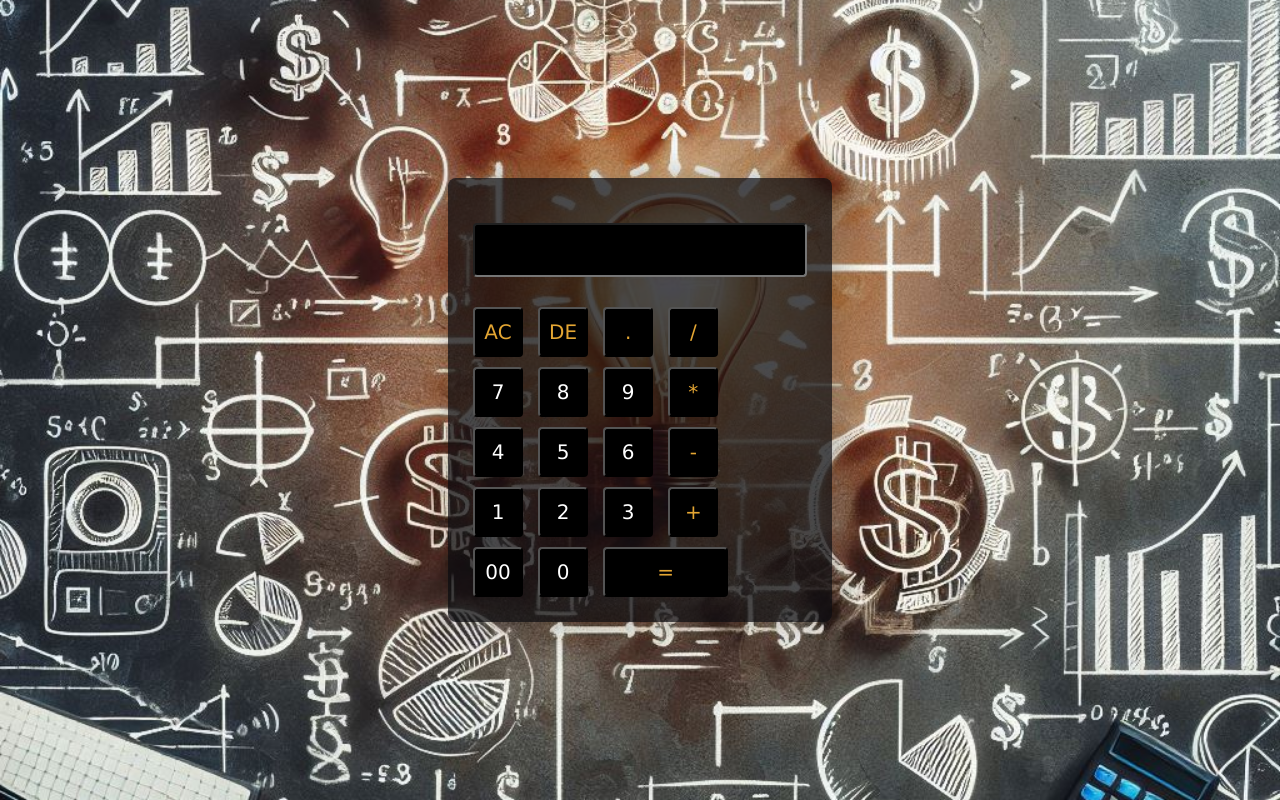
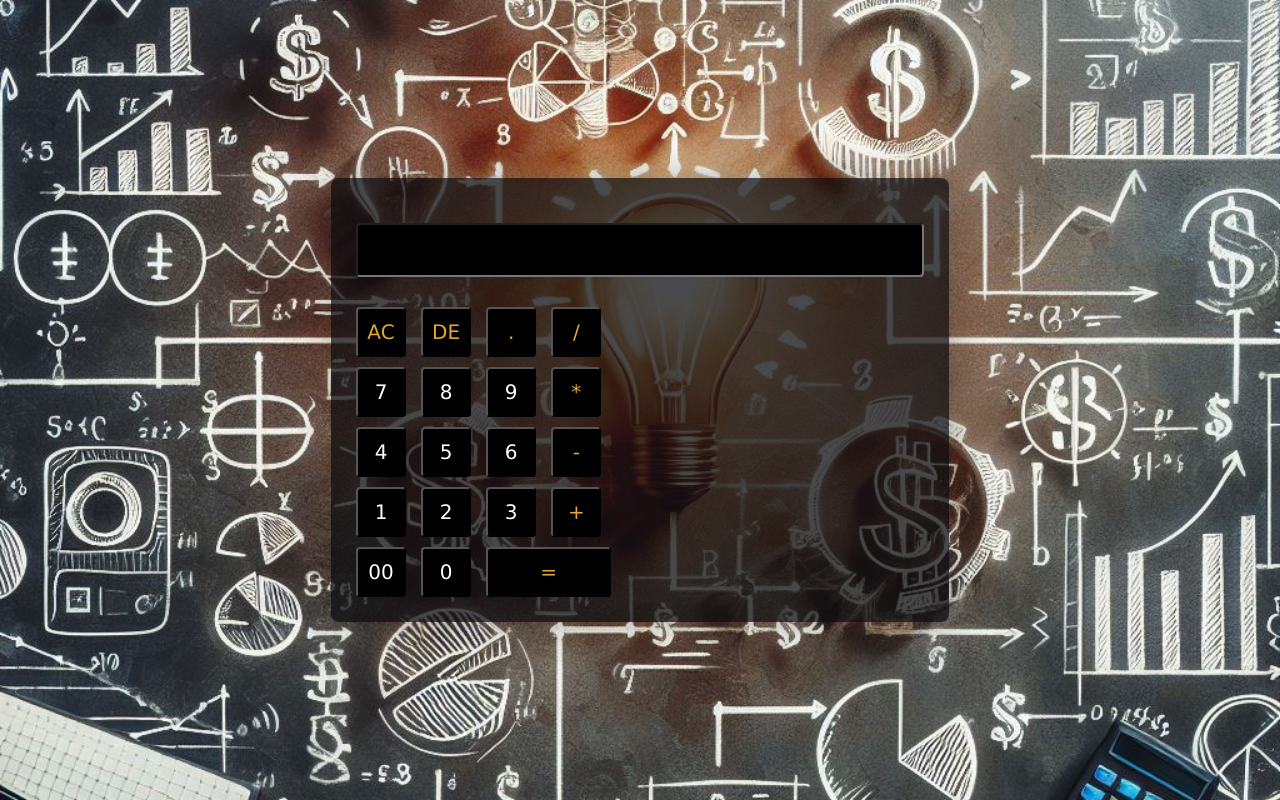
Before and after one commit to Jussarateixeira/calculadora, a plain HTML site: page index.html in a window 1280 px wide. Drawn offline with Linux system fonts and the light colour scheme.

Commit message:
Update styles.css

```diff
--- a/styles.css
+++ b/styles.css
@@ -48,7 +48,7 @@ form .display {
 form .display input {
     text-align: left;
     font-size: 45px;
-    width: 330px;
+    width: auto;
 }
 
 form input.equal {
```
